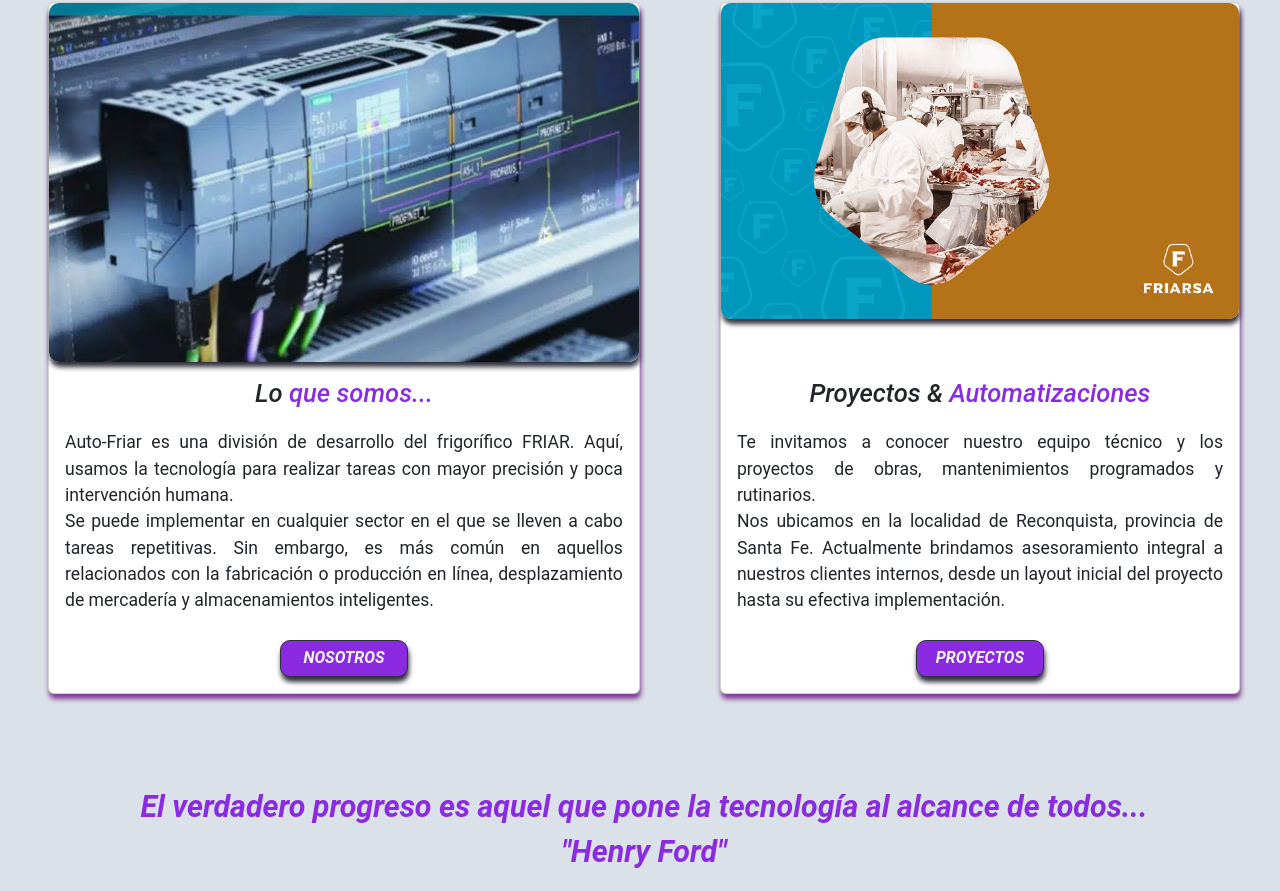
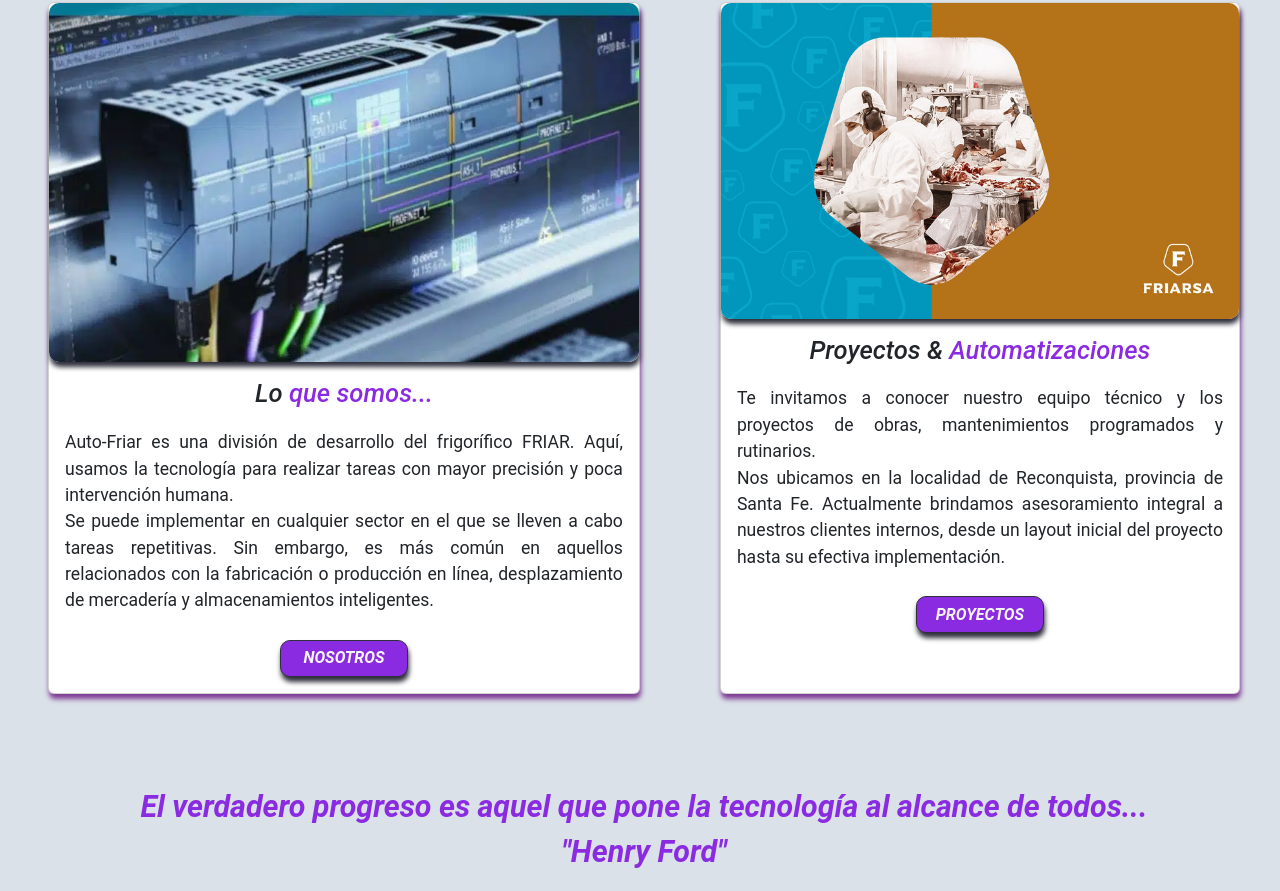
Before and after one commit to LeoLopez33/Autofriar, a website: page index.html in a window 1280 px wide. Shown: the part 489-1380 px from the top of the page. Drawn offline with nearby package versions, Linux system fonts and the light colour scheme.

Commit message:
Se crea SASS

```diff
--- a/styles/style_index.css
+++ b/styles/style_index.css
@@ -86,13 +86,9 @@
 
 .card{
     box-shadow: 1px 5px 5px rgb(127, 60, 148);/*sombra*/
-    align-items: center;
-    justify-content: space-between;
+    align-content: center;
+    justify-content: center;
     margin: 40px;
-}
-
-.card-body{
-    align-content: flex-end;
 }
 
 
```
Also changed, not shown: package.json (added, +11 -0 lines), css/styles.css (added), scss/styles.scss (added), 1 other file.
